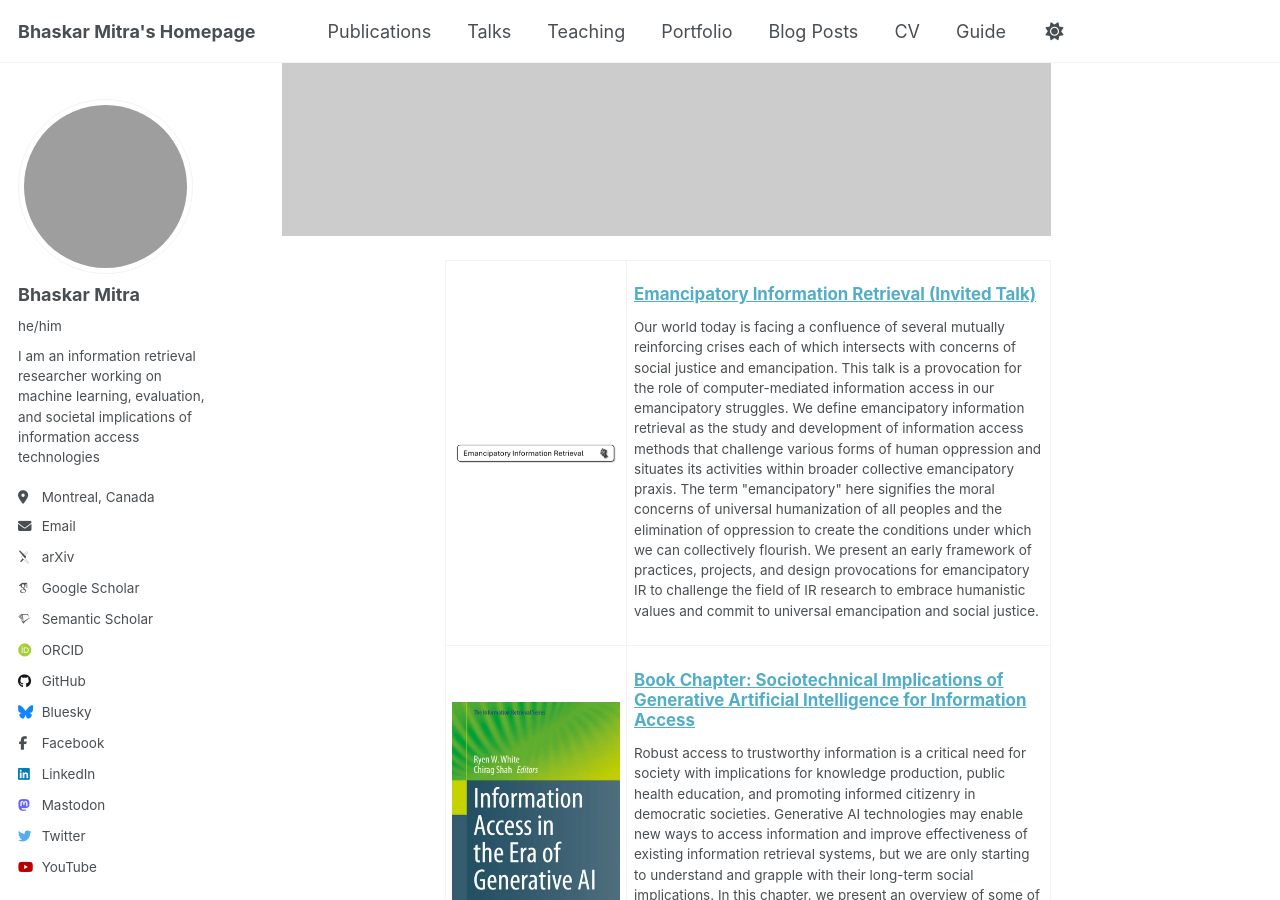
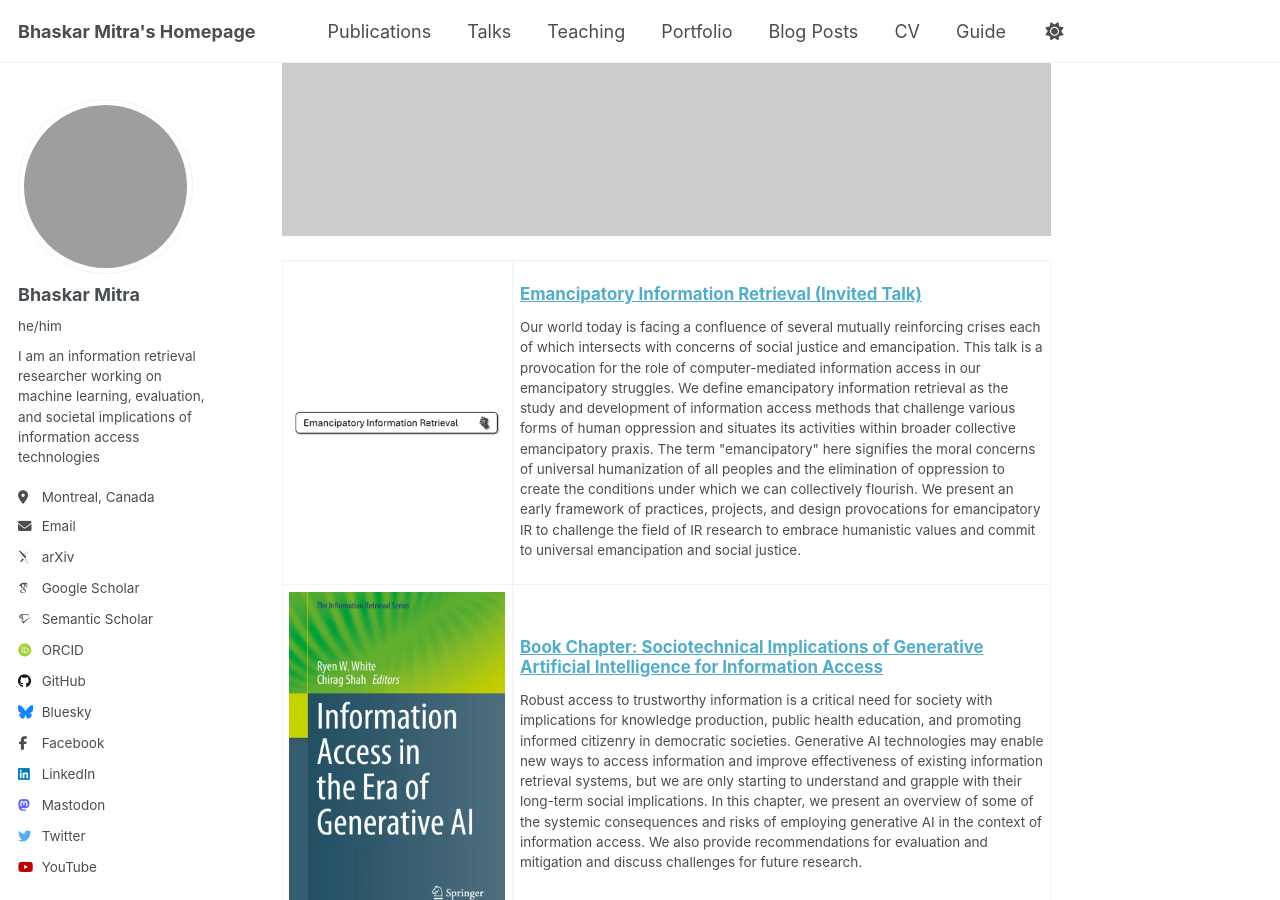
Before and after one commit to bhaskar-mitra/bhaskar-mitra.github.io, a Jekyll site: the page built from _pages/about.md, in a window 1280 px wide and 900 px high, scrolled down 681 px. Built offline with Jekyll 4.4.1, drawn with Linux system fonts in a browser that asks for light colours; some web fonts are replaced; grey boxes are pictures that could not be loaded.

Commit message:
Update about.md

```diff
--- a/_pages/about.md
+++ b/_pages/about.md
@@ -17,7 +17,7 @@ I received my Ph.D. in Computer Science from University College London under the
 Featured work
 ======
 <img src="/images/500x300.png" width="100%"/>
-<div class="archive">
+<div>
   <article class="archive__item" itemscope itemtype="http://schema.org/CreativeWork">
     <table border="0">
       <tr>
```
